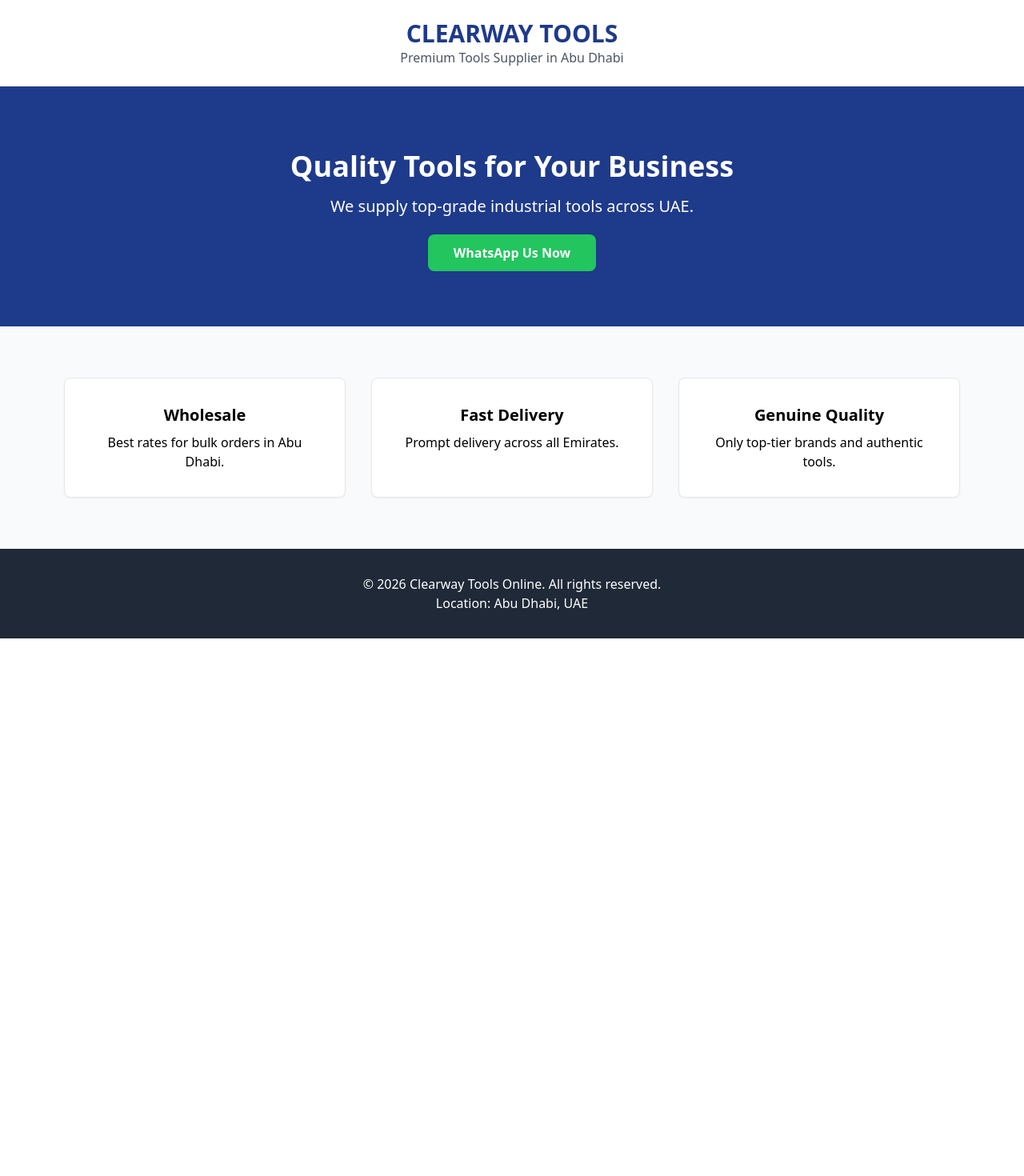
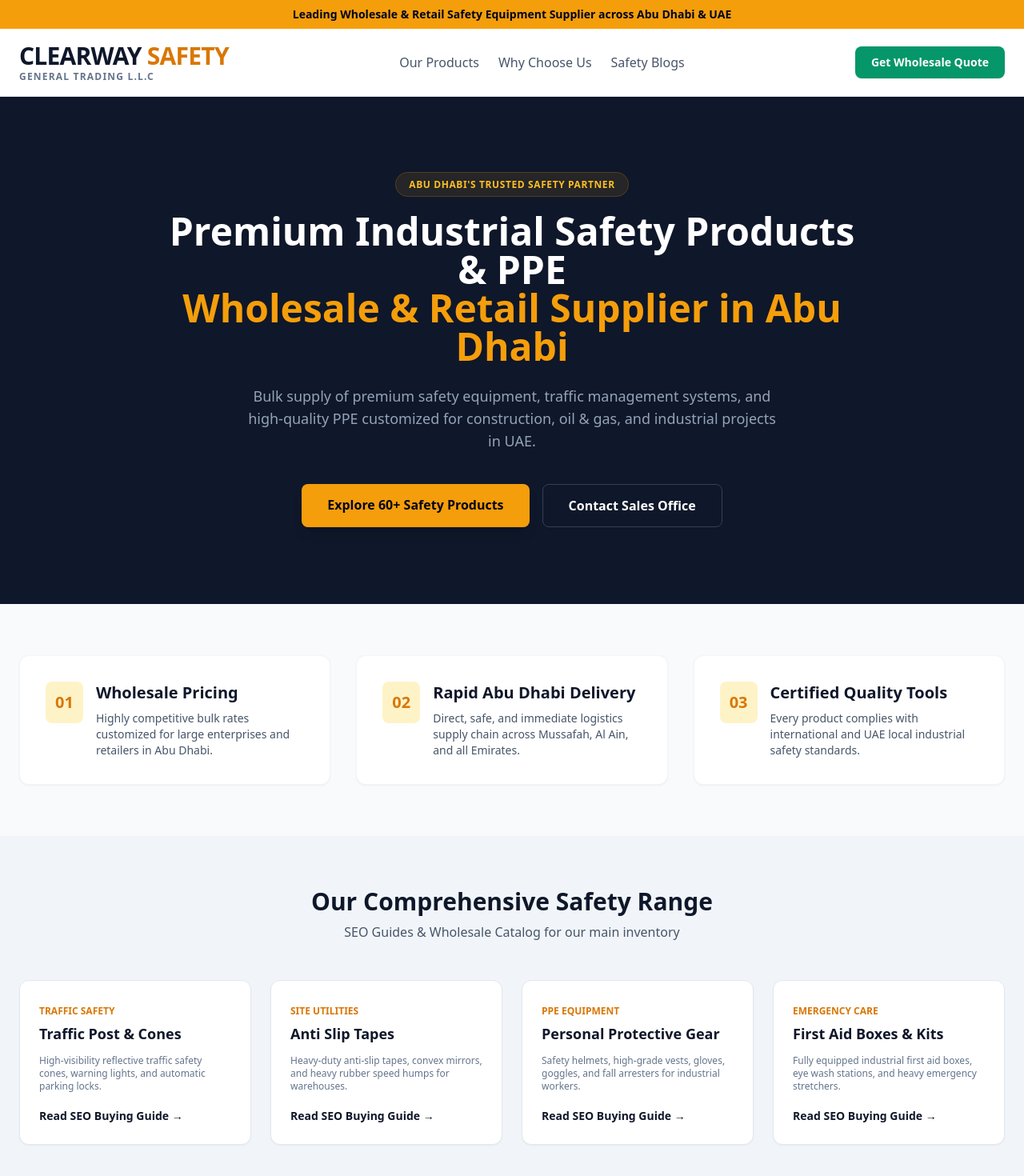
Before and after one commit to clearwaytoolsonline-svg/clearway-blog, a Next.js app: page / in a window 1280 px wide. Shown: the top 1470 px of the page at 80% size. Before the commit the page ends 800 px from the top, so only its background shows below. Built offline with nearby package versions, Linux system fonts and the light colour scheme.

Commit message:
Update page.js

```diff
--- a/app/page.js
+++ b/app/page.js
@@ -1,42 +1,144 @@
 export default function Home() {
   return (
-    <main className="min-h-screen bg-gray-50">
-      {/* Header */}
-      <nav className="bg-white p-6 shadow-md text-center">
-        <h1 className="text-3xl font-bold text-blue-900">CLEARWAY TOOLS</h1>
-        <p className="text-gray-600">Premium Tools Supplier in Abu Dhabi</p>
-      </nav>
+    <main className="min-h-screen bg-slate-50 text-slate-800 antialiased">
 
-      {/* Hero Section */}
-      <section className="text-center py-20 bg-blue-900 text-white">
-        <h2 className="text-4xl font-bold mb-4">Quality Tools for Your Business</h2>
-        <p className="text-xl mb-8">We supply top-grade industrial tools across UAE.</p>
-        <a href="https://wa.me/YOUR_NUMBER" className="bg-green-500 text-white px-8 py-3 rounded-lg font-bold hover:bg-green-600">
-          WhatsApp Us Now
-        </a>
+      {/* Top Banner / Announcement */}
+      <div className="bg-amber-500 text-slate-950 text-center py-2 px-4 text-sm font-semibold">
+        Leading Wholesale & Retail Safety Equipment Supplier across Abu Dhabi & UAE
+      </div>
+
+      {/* Main Header */}
+      <header className="bg-white border-b sticky top-0 z-50 shadow-sm">
+        <div className="max-w-7xl mx-auto px-6 py-4 flex flex-col md:flex-row justify-between items-center gap-4">
+          <div>
+            <h1 className="text-3xl font-extrabold text-slate-900 tracking-tight">
+              CLEARWAY <span className="text-amber-600">SAFETY</span>
+            </h1>
+            <p className="text-xs text-slate-500 uppercase tracking-widest font-bold">General Trading L.L.C</p>
+          </div>
+          <nav className="flex gap-6 font-medium text-slate-600">
+            <a href="#products" className="hover:text-amber-600 transition">Our Products</a>
+            <a href="#about" className="hover:text-amber-600 transition">Why Choose Us</a>
+            <a href="#blogs" className="hover:text-amber-600 transition">Safety Blogs</a>
+          </nav>
+          <a href="https://wa.me/971501234567" className="bg-emerald-600 text-white px-5 py-2.5 rounded-lg font-bold hover:bg-emerald-700 transition flex items-center gap-2 shadow-sm text-sm">
+            <span>Get Wholesale Quote</span>
+          </a>
+        </div>
+      </header>
+
+      {/* Hero Section with High SEO Focus */}
+      <section className="relative bg-slate-900 text-white py-24 px-6 text-center">
+        <div className="max-w-4xl mx-auto">
+          <span className="bg-amber-500/10 text-amber-400 border border-amber-500/20 px-4 py-1.5 rounded-full text-xs font-bold uppercase tracking-wider">
+            Abu Dhabi's Trusted Safety Partner
+          </span>
+          <h2 className="text-4xl md:text-5xl font-black mt-6 mb-6 leading-tight">
+            Premium Industrial Safety Products & PPE <br />
+            <span className="text-amber-500">Wholesale & Retail Supplier in Abu Dhabi</span>
+          </h2>
+          <p className="text-lg text-slate-400 max-w-2xl mx-auto mb-10">
+            Bulk supply of premium safety equipment, traffic management systems, and high-quality PPE customized for construction, oil & gas, and industrial projects in UAE.
+          </p>
+          <div className="flex flex-wrap justify-center gap-4">
+            <a href="#products" className="bg-amber-500 text-slate-950 px-8 py-3.5 rounded-lg font-bold hover:bg-amber-400 transition shadow-lg">
+              Explore 60+ Safety Products
+            </a>
+            <a href="https://wa.me/971501234567" className="bg-transparent border border-slate-700 hover:border-slate-500 text-white px-8 py-3.5 rounded-lg font-bold transition">
+              Contact Sales Office
+            </a>
+          </div>
+        </div>
       </section>
 
-      {/* Services Section */}
-      <section className="max-w-6xl mx-auto py-16 grid grid-cols-1 md:grid-cols-3 gap-8 px-4">
-        <div className="bg-white p-8 rounded-lg shadow-sm border text-center">
-          <h3 className="text-xl font-bold mb-2">Wholesale</h3>
-          <p>Best rates for bulk orders in Abu Dhabi.</p>
+      {/* Highlights / Trust Badges */}
+      <section id="about" className="max-w-7xl mx-auto py-16 px-6 grid grid-cols-1 md:grid-cols-3 gap-8">
+        <div className="bg-white p-8 rounded-xl shadow-sm border border-slate-100 flex gap-4 items-start">
+          <div className="bg-amber-100 p-3 rounded-lg text-amber-600 font-bold text-xl">01</div>
+          <div>
+            <h3 className="text-xl font-bold mb-2 text-slate-900">Wholesale Pricing</h3>
+            <p className="text-slate-600 text-sm">Highly competitive bulk rates customized for large enterprises and retailers in Abu Dhabi.</p>
+          </div>
         </div>
-        <div className="bg-white p-8 rounded-lg shadow-sm border text-center">
-          <h3 className="text-xl font-bold mb-2">Fast Delivery</h3>
-          <p>Prompt delivery across all Emirates.</p>
+        <div className="bg-white p-8 rounded-xl shadow-sm border border-slate-100 flex gap-4 items-start">
+          <div className="bg-amber-100 p-3 rounded-lg text-amber-600 font-bold text-xl">02</div>
+          <div>
+            <h3 className="text-xl font-bold mb-2 text-slate-900">Rapid Abu Dhabi Delivery</h3>
+            <p className="text-slate-600 text-sm">Direct, safe, and immediate logistics supply chain across Mussafah, Al Ain, and all Emirates.</p>
+          </div>
         </div>
-        <div className="bg-white p-8 rounded-lg shadow-sm border text-center">
-          <h3 className="text-xl font-bold mb-2">Genuine Quality</h3>
-          <p>Only top-tier brands and authentic tools.</p>
+        <div className="bg-white p-8 rounded-xl shadow-sm border border-slate-100 flex gap-4 items-start">
+          <div className="bg-amber-100 p-3 rounded-lg text-amber-600 font-bold text-xl">03</div>
+          <div>
+            <h3 className="text-xl font-bold mb-2 text-slate-900">Certified Quality Tools</h3>
+            <p className="text-slate-600 text-sm">Every product complies with international and UAE local industrial safety standards.</p>
+          </div>
+        </div>
+      </section>
+
+      {/* Products Category Grid Preview */}
+      <section id="products" className="bg-slate-100 py-16 px-6">
+        <div className="max-w-7xl mx-auto">
+          <div className="text-center mb-12">
+            <h2 className="text-3xl font-extrabold text-slate-900">Our Comprehensive Safety Range</h2>
+            <p className="text-slate-600 mt-2">SEO Guides & Wholesale Catalog for our main inventory</p>
+          </div>
+
+          <div className="grid grid-cols-1 md:grid-cols-4 gap-6">
+            {/* Category 1 */}
+            <div className="bg-white p-6 rounded-xl shadow-sm border border-slate-200">
+              <span className="text-xs font-bold text-amber-600 uppercase">Traffic Safety</span>
+              <h4 className="text-lg font-bold text-slate-900 mt-1 mb-3">Traffic Post & Cones</h4>
+              <p className="text-xs text-slate-500 mb-4">High-visibility reflective traffic safety cones, warning lights, and automatic parking locks.</p>
+              <a href="/blog/traffic-safety-supplier-abu-dhabi" className="text-sm font-bold text-slate-900 hover:text-amber-600 inline-flex items-center gap-1">
+                Read SEO Buying Guide &rarr;
+              </a>
+            </div>
+
+            {/* Category 2 */}
+            <div className="bg-white p-6 rounded-xl shadow-sm border border-slate-200">
+              <span className="text-xs font-bold text-amber-600 uppercase">Site Utilities</span>
+              <h4 className="text-lg font-bold text-slate-900 mt-1 mb-3">Anti Slip Tapes</h4>
+              <p className="text-xs text-slate-500 mb-4">Heavy-duty anti-slip tapes, convex mirrors, and heavy rubber speed humps for warehouses.</p>
+              <a href="/blog/anti-slip-tape-supplier-abu-dhabi" className="text-sm font-bold text-slate-900 hover:text-amber-600 inline-flex items-center gap-1">
+                Read SEO Buying Guide &rarr;
+              </a>
+            </div>
+
+            {/* Category 3 */}
+            <div className="bg-white p-6 rounded-xl shadow-sm border border-slate-200">
+              <span className="text-xs font-bold text-amber-600 uppercase">PPE Equipment</span>
+              <h4 className="text-lg font-bold text-slate-900 mt-1 mb-3">Personal Protective Gear</h4>
+              <p className="text-xs text-slate-500 mb-4">Safety helmets, high-grade vests, gloves, goggles, and fall arresters for industrial workers.</p>
+              <a href="/blog/ppe-wholesale-abu-dhabi" className="text-sm font-bold text-slate-900 hover:text-amber-600 inline-flex items-center gap-1">
+                Read SEO Buying Guide &rarr;
+              </a>
+            </div>
+
+            {/* Category 4 */}
+            <div className="bg-white p-6 rounded-xl shadow-sm border border-slate-200">
+              <span className="text-xs font-bold text-amber-600 uppercase">Emergency Care</span>
+              <h4 className="text-lg font-bold text-slate-900 mt-1 mb-3">First Aid Boxes & Kits</h4>
+              <p className="text-xs text-slate-500 mb-4">Fully equipped industrial first aid boxes, eye wash stations, and heavy emergency stretchers.</p>
+              <a href="/blog/first-aid-box-supplier-abu-dhabi" className="text-sm font-bold text-slate-900 hover:text-amber-600 inline-flex items-center gap-1">
+                Read SEO Buying Guide &rarr;
+              </a>
+            </div>
+          </div>
         </div>
       </section>
 
       {/* Footer */}
-      <footer className="bg-gray-800 text-white text-center py-8">
-        <p>&copy; 2026 Clearway Tools Online. All rights reserved.</p>
-        <p>Location: Abu Dhabi, UAE</p>
+      <footer className="bg-slate-900 text-slate-400 py-12 px-6 border-t border-slate-800">
+        <div className="max-w-7xl mx-auto flex flex-col md:flex-row justify-between items-center gap-6">
+          <div>
+            <p className="font-bold text-white text-lg">&copy; 2026 Clearway Safety & General Trading L.L.C.</p>
+            <p className="text-xs mt-1">Mussafah, Abu Dhabi, United Arab Emirates</p>
+          </div>
+          <p className="text-sm">Premium Brand: <span className="text-amber-500 font-bold tracking-wider">RYXO Safety</span></p>
+        </div>
       </footer>
+
     </main>
-  );
+  )
 }
```
